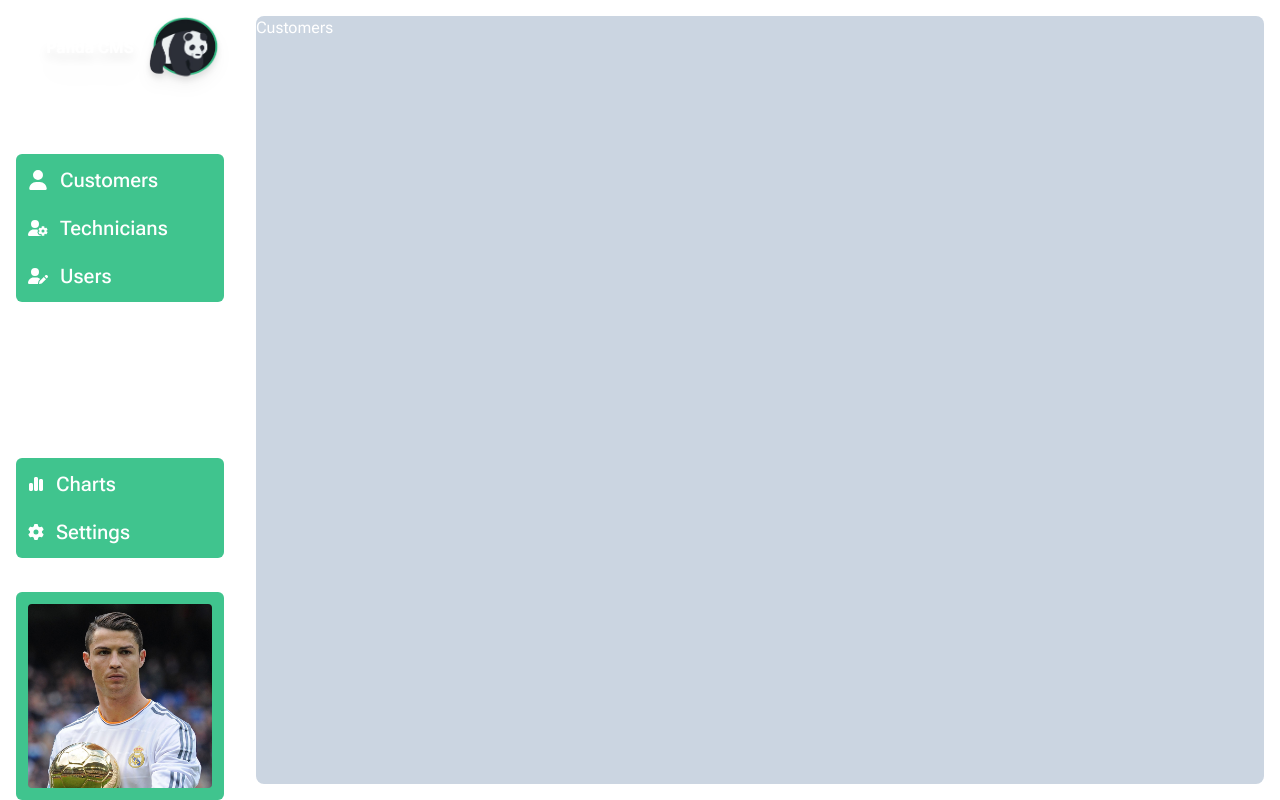
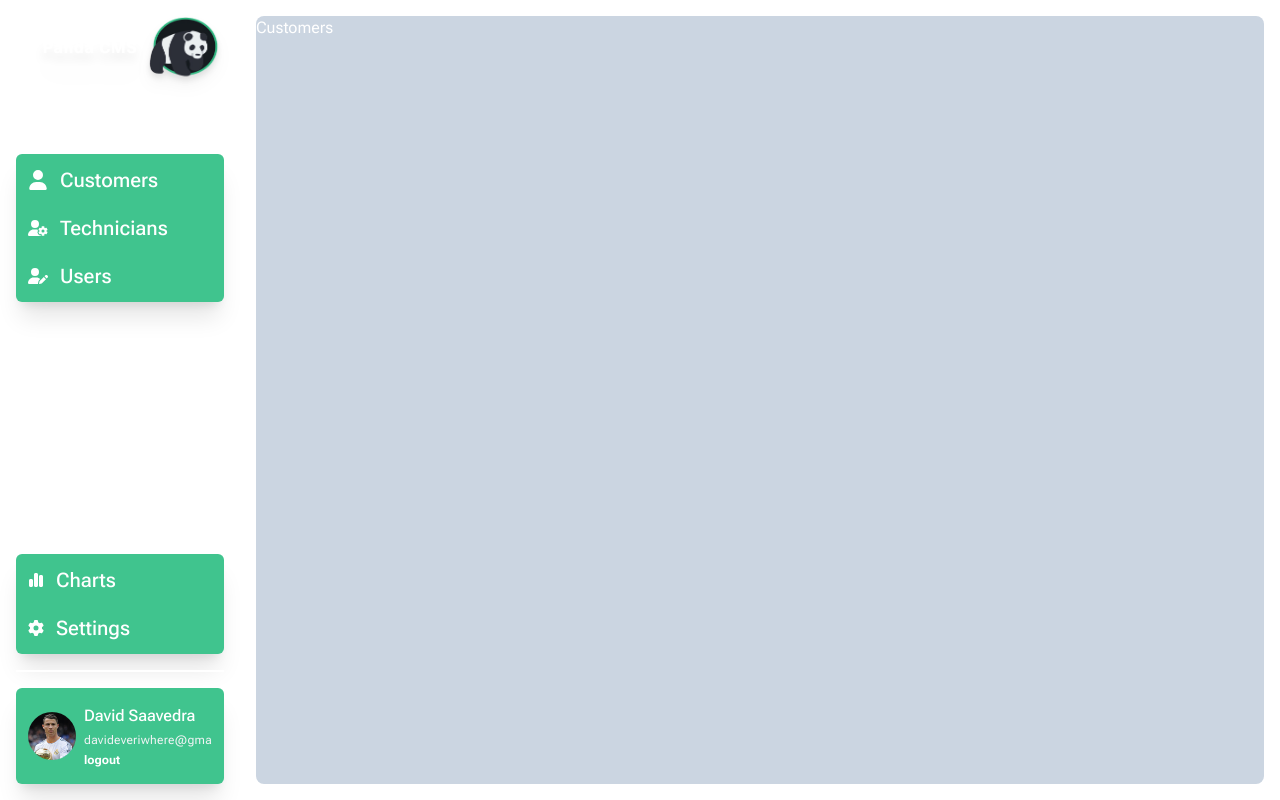
Before and after one commit to jareddelgado454/thePanda, a Next.js app in the folder client/: page /admin-dashboard/customers in a window 1280 px wide. Both pictures are taken after a click on the icon 39 px from the left and 26 px from the top of the page. Built offline with nearby package versions, Linux system fonts and the light colour scheme.

Commit message:
Sidebar fixed

```diff
--- a/client/src/components/Sidebar.jsx
+++ b/client/src/components/Sidebar.jsx
@@ -13,15 +13,15 @@ export const Sidebar = () => {
         <div className='flex flex-col items-center py-4 relative h-full px-4'>
             <div className={`w-full flex flex-row items-center ${active ? 'justify-between': 'justify-center'}`}>
                 <FaBars id='btn' onClick={toggleSidebar} className='text-xl cursor-pointer' />
-                <p className={`font-bold drop-shadow-xl ${active ? 'block' : 'hidden'}`}>Panda CMS</p>
+                <p className={`font-bold drop-shadow-xl tracking-wider ${active ? 'block' : 'hidden'}`}>Panda CMS</p>
                 <img src="/panda.png" className={`w-[5rem] h-[4rem] drop-shadow-lg  ${active ? 'block' : 'hidden'}`} alt="panda_logo" />
 
             </div>
             <p className='my-4 tracking-[0.5em]'>
-                ACE { active ? 'SS' : '' }
+                ACE{ active ? 'SS' : '' }
             </p>
             <Separator />
-            <ul className={`bg-green-panda rounded-md p-3 mt-4 ${active && 'w-full'}`}>
+            <ul className={`bg-green-panda shadow-xl transition-all rounded-md p-3 mt-4 ${active && 'w-full'}`}>
                 <li className='flex gap-3 items-center'>
                     <FaUser className='text-xl' />
                     <p className={`text-xl font-medium ${!active && 'hidden'}`}>Customers</p>
@@ -35,8 +35,8 @@ export const Sidebar = () => {
                     <p className={`text-xl font-medium ${!active && 'hidden'}`}>Users</p>
                 </li>
             </ul>
-            <div className='w-full px-4 absolute bottom-0'>
-                <div className='bg-green-panda p-3 rounded-md mb-4'>
+            <div className='w-full px-4 absolute bottom-4 transition-all'>
+                <div className='bg-green-panda shadow-xl p-3 rounded-md mb-4'>
                     <ul className=''>
                         <li className='flex gap-3 items-center'>
                             <FaChartSimple />
@@ -49,12 +49,19 @@ export const Sidebar = () => {
                     </ul>
                 </div>
                 <Separator />
-                <div className='bg-green-panda p-3 rounded-md mt-4'>
-                    <img
-                        src="/logo.jpg"
-                        alt="user_logo"
-                        className='rounded'
-                    />
+                <div className={`bg-green-panda shadow-xl p-3 rounded-md mt-4 transition-all w-full ${active ? 'h-[6rem]' : 'h-[3rem]'}`}>
+                    <div className='flex items-center w-full h-full gap-2'>
+                        <img
+                            src="/logo.jpg"
+                            alt="user_logo"
+                            className={`rounded-full   ${active ? 'w-[3rem] h-[3rem]' : 'w-[1.5rem] h-[1.5rem]'}`}
+                        />
+                        <div className='overflow-hidden flex flex-col gap-1'>
+                            <p className={`font-medium ${!active && 'hidden'}`}>David Saavedra</p>
+                            <p className={`text-xs text-gray-100 tracking-wide ${!active && 'hidden'}`}>davideveriwhere@gmail.com</p>
+                            <p className={`text-xs font-bold cursor-pointer ${!active && 'hidden'}`}>logout</p>
+                        </div>
+                    </div>
                 </div>
             </div>
         </div>
```
